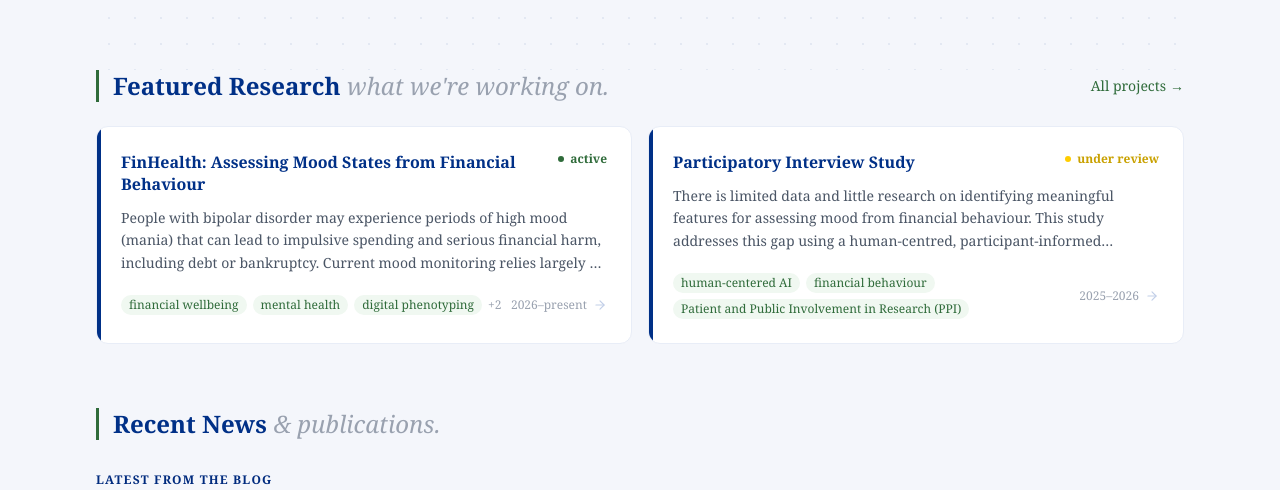
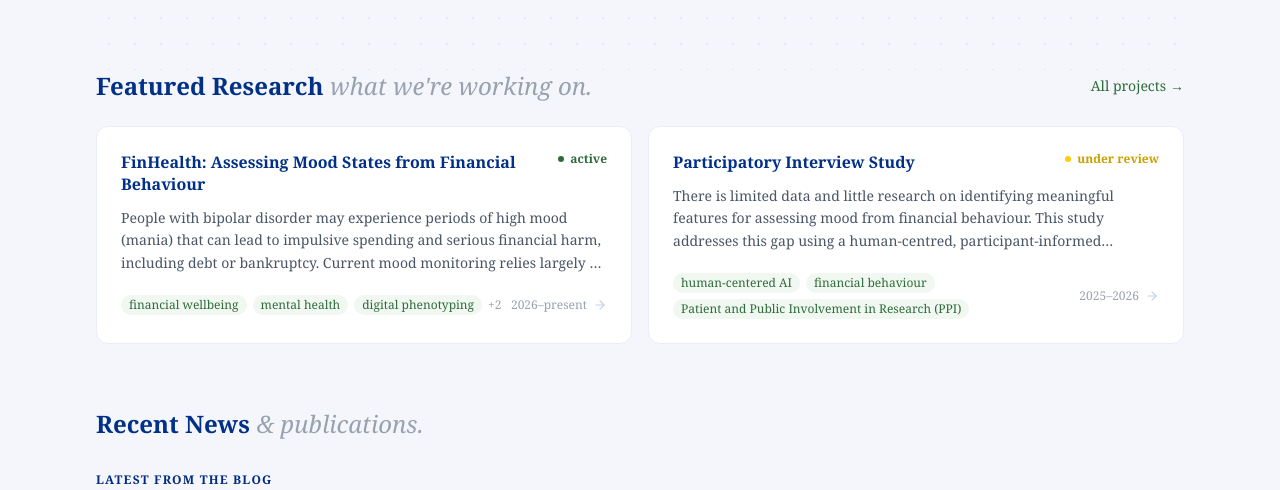
Before and after one commit to darasiemi/MoodMoney, a Next.js app: page / in a window 1280 px wide. Shown: the part 762-1252 px from the top of the page. Built offline with nearby package versions, Linux system fonts and the light colour scheme.

Commit message:
removed the right-border linings

```diff
--- a/components/home/FeaturedProjects.tsx
+++ b/components/home/FeaturedProjects.tsx
@@ -10,7 +10,7 @@
   return (
     <section className="mb-16">
       <div className="flex items-center justify-between mb-6">
-        <h2 className="section-heading text-2xl font-bold text-ucd-navy dark:text-white">
+        <h2 className="text-2xl font-bold text-ucd-navy dark:text-white">
           Featured Research{" "}
           <span className="font-normal italic text-gray-400 dark:text-gray-500">what we&apos;re working on.</span>
         </h2>
--- a/components/home/RecentNews.tsx
+++ b/components/home/RecentNews.tsx
@@ -10,7 +10,7 @@
 export function RecentNews({ publications, posts }: RecentNewsProps) {
   return (
     <section className="mb-16">
-      <h2 className="section-heading text-2xl font-bold text-ucd-navy dark:text-white mb-8">
+      <h2 className="text-2xl font-bold text-ucd-navy dark:text-white mb-8">
         Recent News{" "}
         <span className="font-normal italic text-gray-400 dark:text-gray-500">&amp; publications.</span>
       </h2>
--- a/components/research/ProjectCard.tsx
+++ b/components/research/ProjectCard.tsx
@@ -24,8 +24,6 @@
       href={`/research/${slug}`}
       className="group relative block bg-white dark:bg-[#071030] border border-ucd-navy-100 dark:border-[#0e2155] rounded-xl p-6 hover:border-ucd-green dark:hover:border-ucd-green hover:shadow-lg transition-all overflow-hidden"
     >
-      {/* Left accent bar — green on hover */}
-      <span className="absolute left-0 top-0 bottom-0 w-1 bg-ucd-navy group-hover:bg-ucd-green transition-colors rounded-l-xl" aria-hidden />
 
       <div className="flex items-start justify-between gap-4 mb-3">
         <h3 className="text-base font-bold text-ucd-navy dark:text-white group-hover:text-ucd-green dark:group-hover:text-ucd-green-100 transition-colors leading-snug">
```
